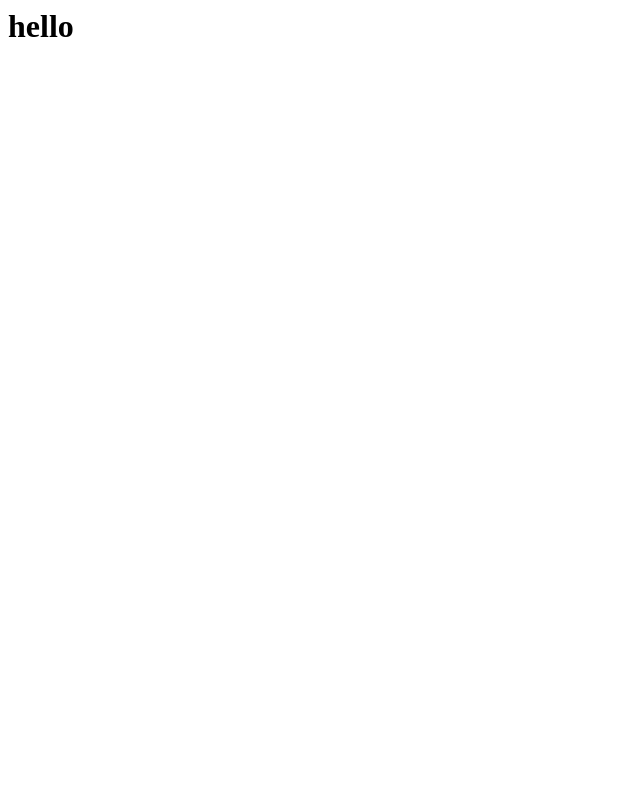
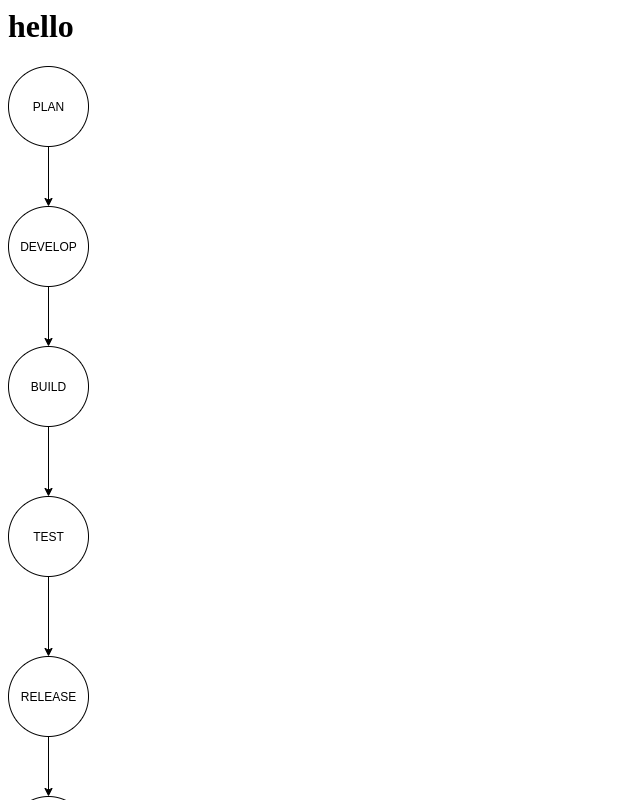
Before and after one commit to sairavaliainaparthi2005/17-sep, a plain HTML site: page index.html in a window 1280 px wide. Shown: the top 800 px of the page, without its empty margins (0-640 px from the left). Drawn offline with Linux system fonts and the light colour scheme.

Commit message:
Update index.html

```diff
--- a/index.html
+++ b/index.html
@@ -1,5 +1,6 @@
 <html>
   <body>
     <h1>hello</h1>
+    <img src="devops lifecycle.png"
   </body>
 </html>
```
